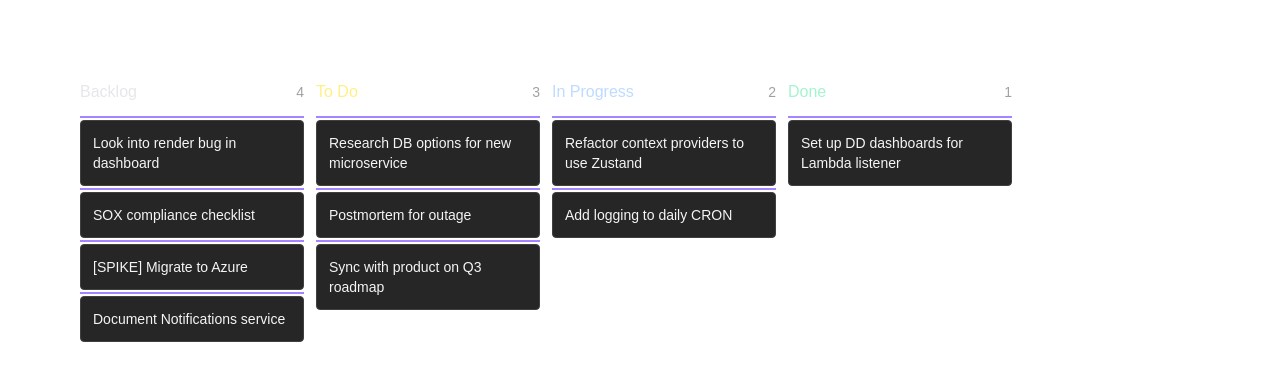
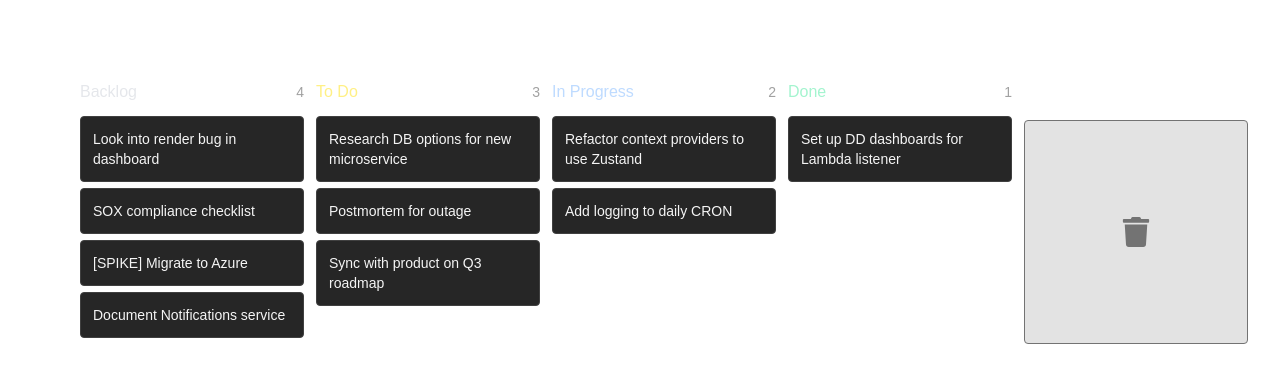
Before and after one commit to NZpatelK/KanStack, a Next.js app: page / in a window 1280 px wide. Shown: the top 382 px of the page. Built offline with nearby package versions, Linux system fonts and the light colour scheme.

Commit message:
create a burn barrel

```diff
--- /dev/null
+++ b/src/app/components/BurnBarrel.tsx
@@ -0,0 +1,28 @@
+'use client';
+import { useState } from "react";
+import { FaFire, FaTrash } from "react-icons/fa";
+
+
+interface CardProps {
+    title: string;
+    id: string;
+    column: string;
+}
+
+interface BarnBarrelProps {
+    cards: CardProps[]
+}
+
+
+export default function BurnBarrel({ cards }: BarnBarrelProps) {
+    const [active, setActive] = useState(false);
+
+    return (
+        <div className={`mt-10 grid h-56 w-56 shrink-0 place-content-center rounded border text-3xl
+        ${active ? "border-red-800 bg-red-800/20 text-red-500"
+        : "border-neutral-500 bg-neutral-500/20 text-neutral-500"}`}>
+            {active ? <FaFire className="animate-bounce" /> : <FaTrash  />}
+        </div>
+    )
+
+}
--- a/src/app/components/Card.tsx
+++ b/src/app/components/Card.tsx
@@ -10,7 +10,6 @@ interface CardProps {
 export default function Card({ title, id, column }: CardProps) {
     return (
         <>
-        <DropIndicator beforeId={id} column={column} />
             <div
                 draggable
                 className="cursor-grab rounded border border-neutral-700 bg-neutral-800 p-3 active:cursor-grabbing">
@@ -18,6 +17,7 @@ export default function Card({ title, id, column }: CardProps) {
                     {title}
                 </p>
             </div>
+            <DropIndicator beforeId={id} column={column} />
         </>
     )
 
--- a/src/app/components/DropIndicator.tsx
+++ b/src/app/components/DropIndicator.tsx
@@ -8,6 +8,6 @@ export default function DropIndicator( {beforeId, column}: DropIndicatorProps )
         <div
         data-before={beforeId || "-1"}
         data-column={column}
-        className="my-0.5 h-0.5 w-full bg-violet-400 opacity-100"></div>
+        className="my-0.5 h-0.5 w-full bg-violet-400 opacity-0"></div>
     )
 }
--- a/src/app/components/board.tsx
+++ b/src/app/components/board.tsx
@@ -2,6 +2,7 @@
 import { useState } from "react";
 import Column from "./Column";
 import { LIST_DATA } from "@/lib/data/listData";
+import BurnBarrel from "./BurnBarrel";
 
 interface ColumnProps {
     title: string;
@@ -28,6 +29,7 @@ export default function Board() {
             {columns.map((column, index) => (
                 <Column key={index} title={column.title} headingColor={column.headingColor} column={column.column} cards={cards} setCards={(e: string[]) => { setCards([...e]) }} />
             ))}
+            <BurnBarrel cards={cards} />
         </div>
     );
 }
```
